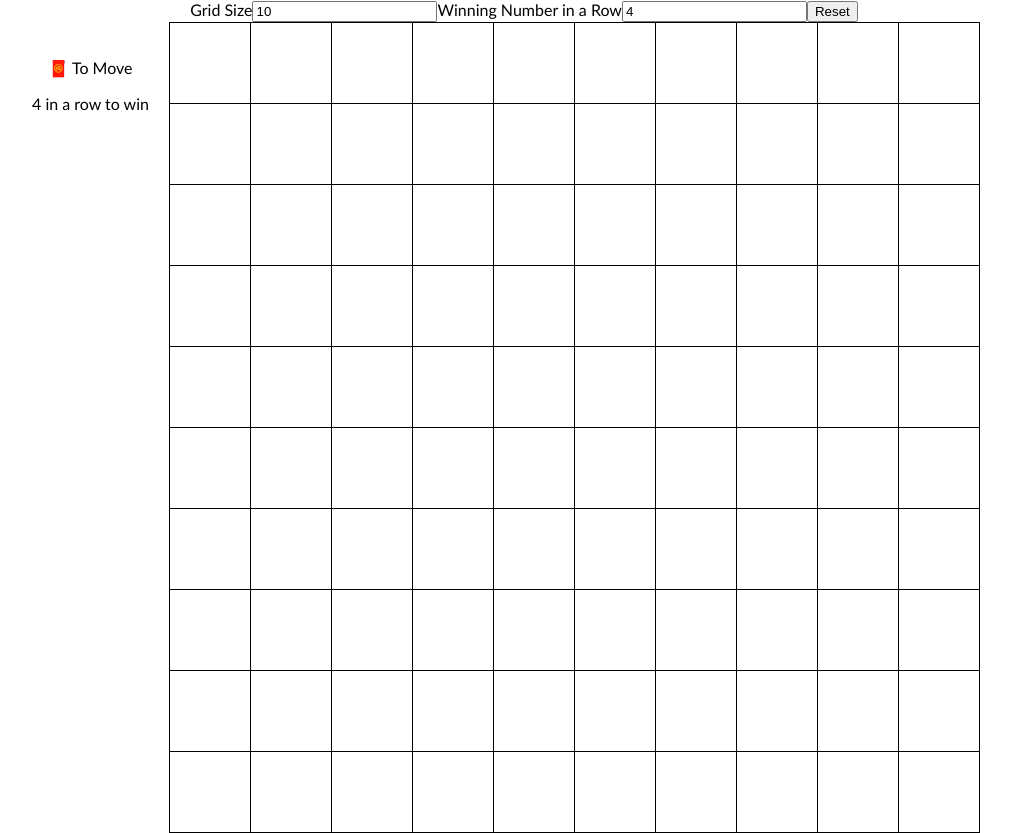
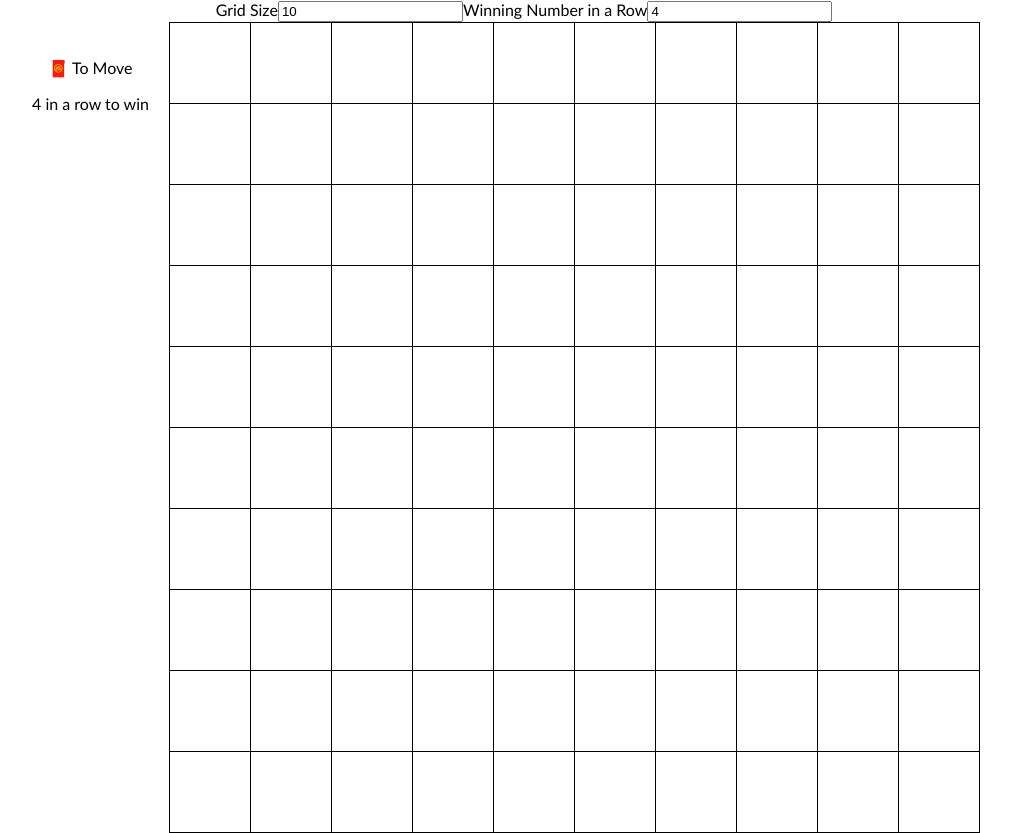
Before and after one commit to nedgrady/Extreme-Naughts-and-Crosses, a React (Create React App) app: page / in a window 1280 px wide. Shown: the whole page, without its empty margins (116-1127 px from the left). Built offline with nearby package versions, Linux system fonts and the light colour scheme.

Commit message:
Less buttons

```diff
--- a/src/ExtremeNaughtsAndCrosses/ExtremeNaughtsAndCrosses.tsx
+++ b/src/ExtremeNaughtsAndCrosses/ExtremeNaughtsAndCrosses.tsx
@@ -1,20 +1,21 @@
 import React, { useState } from "react"
 import ExtremeNaughtsAndCrossesGame from './ExtremeNaughtsAndCrossesGame'
 import ExtremeNaughtsAndCrossesControls from './ExtremeNaughtsAndCrossesControls'
-import {gridSizeAtom, winningNumberInARowAtom, controlsValuesAtom} from './ExtremeNaughtsAndCrossesControls'
-import { useRecoilValue } from "recoil"
+import { gridSizeAtom, winningNumberInARowAtom, controlsValuesAtom } from './ExtremeNaughtsAndCrossesControls'
+import { useRecoilState, useRecoilValue, useResetRecoilState } from "recoil"
 
 export default function ExtremeNaughtsAndCrosses() {
     //const inputGridSize = useRecoilValue(gridSizeAtom)
     //const inputWinningNumberInARow = useRecoilValue(winningNumberInARowAtom)
-
-    const { gridSize: inputGridSize, winningNumberInARow: inputWinningNumberInARow, gameId} = useRecoilValue(controlsValuesAtom)
+    //     const { gridSize: inputGridSize, winningNumberInARow: inputWinningNumberInARow, gameId } = useRecoilValue(controlsValuesAtom)
+    const inputGridSize = useRecoilValue(gridSizeAtom) ?? 1
+    const inputWinningNumberInARow = useRecoilValue(winningNumberInARowAtom) ?? 3
 
     return (
         <>
             <ExtremeNaughtsAndCrossesControls />
             <ExtremeNaughtsAndCrossesGame
-            key={`${inputGridSize}${inputWinningNumberInARow}${gameId}`}
+                key={`${inputGridSize}${inputWinningNumberInARow}`}
                 gridSize={inputGridSize}
                 players={["🧧", "📀", "🐸"]}
                 numberOfPiecesInARowRequiredToWin={inputWinningNumberInARow} />
--- a/src/ExtremeNaughtsAndCrosses/ExtremeNaughtsAndCrossesControls.tsx
+++ b/src/ExtremeNaughtsAndCrosses/ExtremeNaughtsAndCrossesControls.tsx
@@ -1,12 +1,12 @@
 import React, { useState } from "react"
-import { atom, useSetRecoilState } from 'recoil'
+import { atom, useRecoilState, useSetRecoilState } from 'recoil'
 
-export const gridSizeAtom = atom({
+export const gridSizeAtom = atom<number | null>({
     key: "gridSize",
     default: 10
 })
 
-export const winningNumberInARowAtom = atom({
+export const winningNumberInARowAtom = atom<number | null>({
     key: "winningNumberInARow",
     default: 4
 })
@@ -21,27 +21,21 @@ export const controlsValuesAtom = atom({
 })
 
 export default function ExtremeNaughtsAndCrossesControls() {
-    const setInputGridSize = useSetRecoilState(gridSizeAtom)
-    const setInputWinningNumberInARow = useSetRecoilState(winningNumberInARowAtom)
-    const setControlsValues = useSetRecoilState(controlsValuesAtom)
-
-    const [internalGridSize, setInternalGridSize] = useState<string>("10")
-    const [internalWinningNumberInARow, setInternalWinningNumberInARow] = useState<string>("4")
-    const [internalGameId, setInternalGameId] = useState<number>(1)
+    const [inputGridSize, setInputGridSize]  = useRecoilState(gridSizeAtom)
+    const [inputWinningNumberInRow, setInputWinningNumberInARow]  = useRecoilState(winningNumberInARowAtom)
 
     return (
         <>
             <label htmlFor="grid-size">Grid Size</label>
             <input type="number" id="grid-size"
-                value={internalGridSize}
-                onChange={(event) => { setInternalGridSize(event.target.value) }}
+                value={inputGridSize || ""}
+                onChange={(event) => { setInputGridSize(Number.parseInt(event.target.value) || null) }}
             />
             <label htmlFor="winning-number-in-a-row">Winning Number in a Row</label>
             <input type="number" id="winning-number-in-a-row"
-                value={internalWinningNumberInARow}
-                onChange={(event) => { setInternalWinningNumberInARow(event.target.value) }}
+                value={inputWinningNumberInRow || ""}
+                onChange={(event) => { setInputWinningNumberInARow(Number.parseInt(event.target.value) || null) }}
             />
-            <button onClick={() => { setControlsValues({ gridSize: Number.parseInt(internalGridSize), winningNumberInARow: Number.parseInt(internalWinningNumberInARow), gameId: internalGameId+1 }); setInternalGameId(internalGameId+1) }}>Reset</button>
         </>
     )
 }
```
Also changed, not shown: 1 other file (tests, documents, lock files or other folders). Lines whose indentation alone changed are shown as unchanged.
